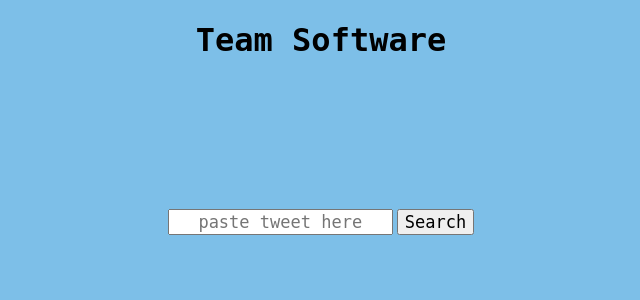
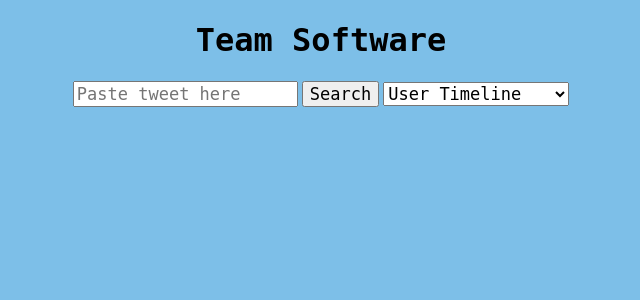
Before and after one commit to max-hill-4/uni-twitter-analysis, a Flask app: page / in a window 1280 px wide. Shown: the top 300 px of the page, without its empty margins (319-959 px from the left). Run offline with Flask 3, Linux system fonts and the light colour scheme.

Commit message:
New format
almost ready for timelines

```diff
--- a/backend/analysis.py
+++ b/backend/analysis.py
@@ -5,3 +5,7 @@ import nltk
 def analyze_tweet(query):
     data = get_tweets.get_tweet(query)
     return data
+
+def analyze_timeline(query):
+    data = get_tweets.get_timeline(query)
+    return data
--- a/backend/app.py
+++ b/backend/app.py
@@ -1,5 +1,6 @@
+import analysis
 from flask import Flask, request, render_template
-from analysis import analyze_tweet
+
 from asyncio import new_event_loop
 
 app = Flask(__name__, template_folder='../frontend/templates')
@@ -10,10 +11,31 @@ def index():
 
 @app.route('/search', methods=['GET'])
 def search():
-    query = request.args.get('query')
-    loop = new_event_loop()
-    data = loop.run_until_complete(analyze_tweet(query))
-    return render_template('search.html', query=data)
+    try:
+        query = request.args.get('query')
+        action = request.args.get('action')  # Get the selected action
+        print (action)
+
+        loop = new_event_loop()
+
+        if action == 'user_timeline':
+            data = loop.run_until_complete(analysis.analyze_timeline(query))
+            return render_template('search.html', twitter_widget=data, sentiment_value='positive')
+
+        elif action == 'individual_tweet':
+            data = loop.run_until_complete(analysis.analyze_tweet(query))
+            return render_template('search.html', twitter_widget=data['html_content'], sentiment_value=data['sentiment_value'])
+        else:
+            raise ValueError("Invalid action")
+
+        if data is None:
+            raise KeyError("Query not found")
+
+
+    except (KeyError, ValueError):
+        error_message = "Not a valid action or tweet. Please try again."
+        return render_template('index.html', error_message=error_message)
+
 
 if __name__ == '__main__':
     app.run(debug=True, port=5000)
--- /dev/null
+++ b/backend/sentiment.py
@@ -0,0 +1,6 @@
+
+
+def Show_sentiment(query):
+    query = query
+
+    return ('positive')
--- a/frontend/templates/index.html
+++ b/frontend/templates/index.html
@@ -7,7 +7,6 @@
     <meta name="description" content="This website was created for the Team Software Module 2024!">
     <meta name="author" content="Max, Zak, Jackson, Hubi, Alfie, Dan">
 
-
     <title>Team Software</title>
 
     <style>
@@ -15,6 +14,7 @@
             text-align: center;
             font-family: 'Roboto Mono', monospace;
         }
+
         .body {
             margin-top: 150px;
             margin-bottom: 20px;
@@ -22,11 +22,16 @@
             justify-content: center;
             align-items: center;
         }
+
+        .form-container {
+            text-align: center;
+        }
+
         .form-property {
-            text-align: center;
             font-family: 'Roboto Mono', monospace;
             font-size: 17px;
         }
+
         .loadingSpinner {
             caret-color: transparent;
             border: 16px solid #f3f3f3; /* Light grey */
@@ -48,18 +53,26 @@
 </head>
 
 <body style="background-color:rgb(125, 191, 232);">
-    <div>
-        <h1 class = "title">Team Software</h1>
-    </div>
-    <div lass="form-container" class="body">
+    <div style="margin: 0 auto; max-width: 600px;">
+        <h1 class="title">Team Software</h1>
+        <div class="form-container">
             <form action="/search" method="get">
-            <input type="text" id="search" name="query" class="form-property" placeholder="paste tweet here">
-            <button type="searchButton" class = "form-property" onclick="showLoading()">Search</button>
+                <input type="text" id="search" name="query" class="form-property" placeholder="Paste tweet here" style="font-family: 'Roboto Mono', monospace; font-size: 17px;">
+                <button type="submit" class="form-property" onclick="showLoading()" style="font-family: 'Roboto Mono', monospace; font-size: 17px;">Search</button>
+                <select class="form-property" name="action" style="font-family: 'Roboto Mono', monospace; font-size: 17px;">
+                    <option value="user_timeline">User Timeline</option>
+                    <option value="individual_tweet">Individual Tweet</option>
+                </select>
             </form>
         </div>
-    <div id="spinner" class="loadingSpinner"></div>
+        <div id="spinner" class="loadingSpinner" style="margin: 0 auto; width: 30px; height: 30px;"></div>
+        {% if error_message %}
+        <div class="error-message" style="text-align: center;">
+            <p>{{ error_message }}</p>
+        </div>
+        {% endif %}
+    </div>
     <script>
-
         window.addEventListener('pageshow', function(event) {
             var spinner = document.getElementById('spinner');
             spinner.style.display = 'none';
```
Also changed, not shown: backend/get_tweets.py (+34 -3 lines), frontend/templates/search.html (+14 -4 lines). Lines whose indentation alone changed are shown as unchanged.
